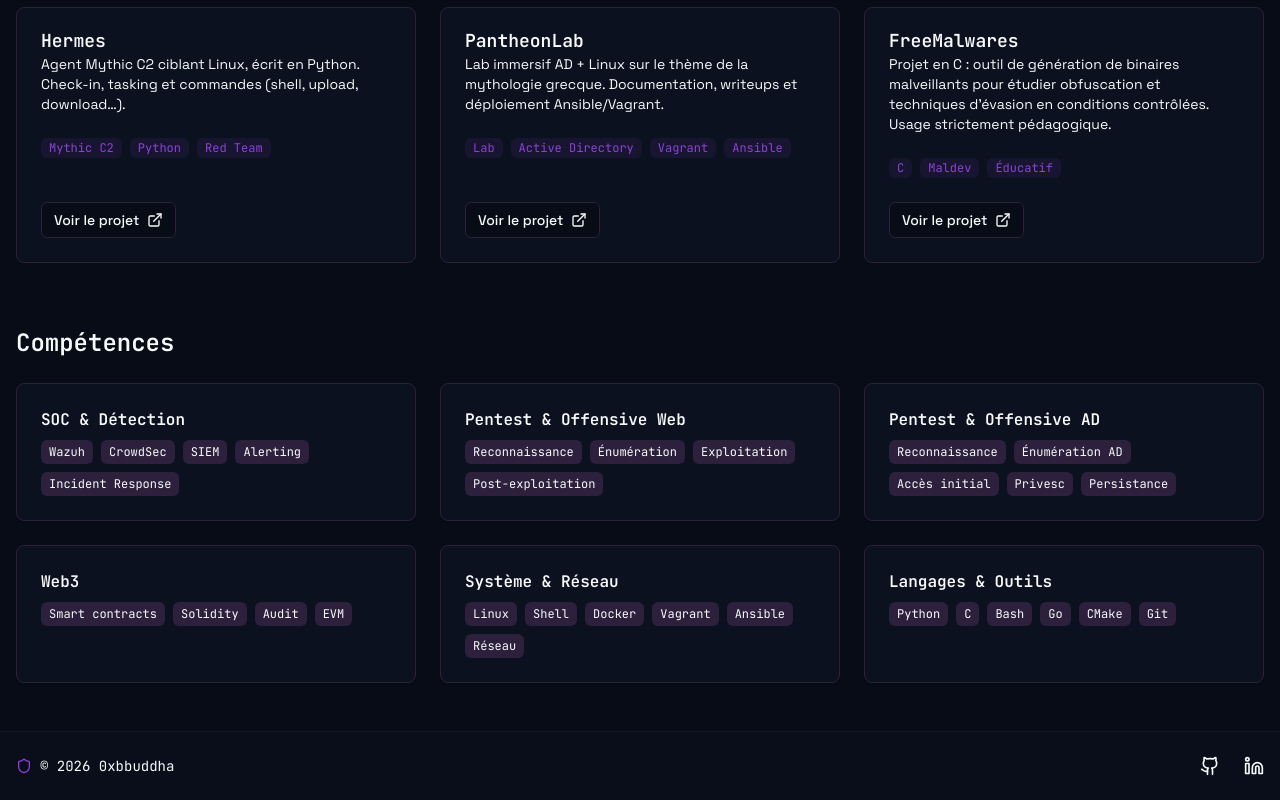
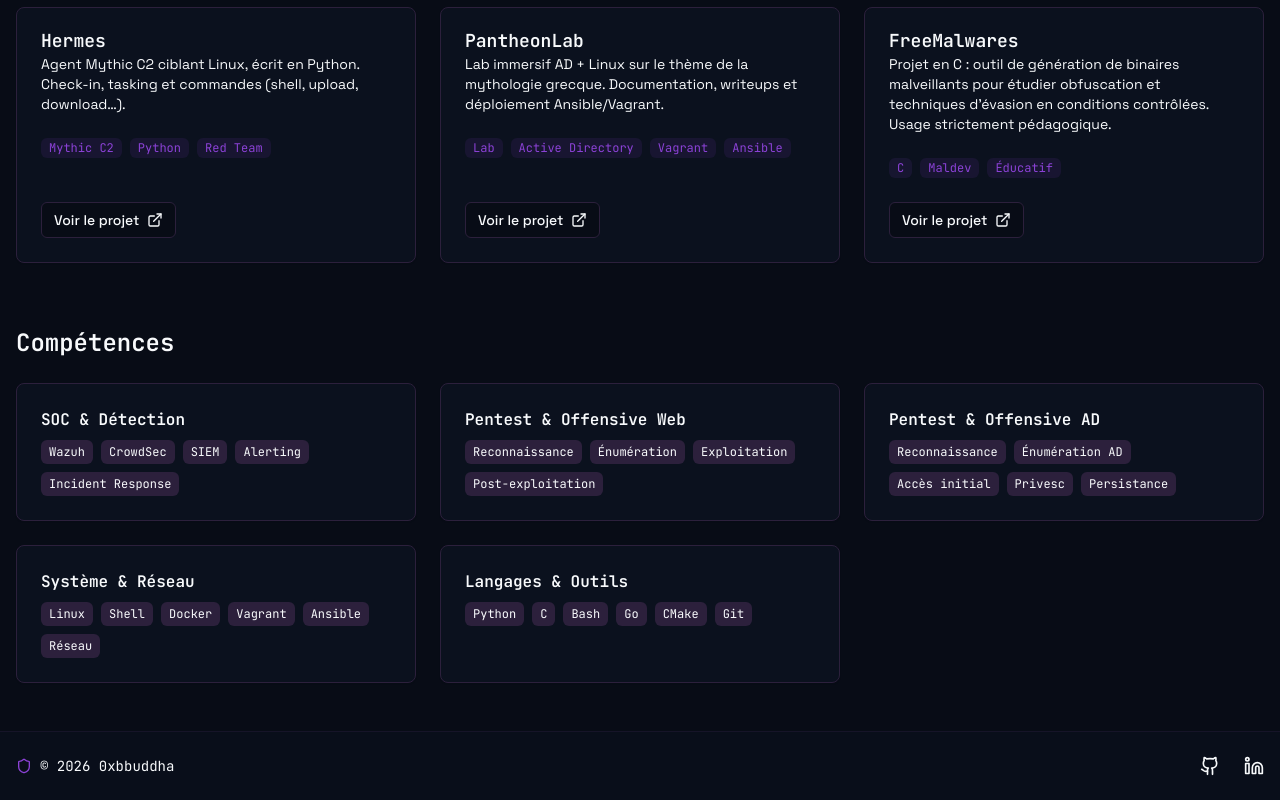
Before and after one commit to 0xbbuddha/0xbbuddha.fr, a Next.js app: page /portfolio in a window 1280 px wide. Shown: the part 552-1352 px from the top of the page. Built offline with nearby package versions, Linux system fonts and the light colour scheme.

Commit message:
update compet

```diff
--- a/src/app/portfolio/page.tsx
+++ b/src/app/portfolio/page.tsx
@@ -74,10 +74,6 @@ const skillCategories = [
   {
     title: "Pentest & Offensive AD",
     items: ["Reconnaissance", "Énumération AD", "Accès initial", "Privesc", "Persistance"],
-  },
-  {
-    title: "Web3",
-    items: ["Smart contracts", "Solidity", "Audit", "EVM"],
   },
   {
     title: "Système & Réseau",
```
